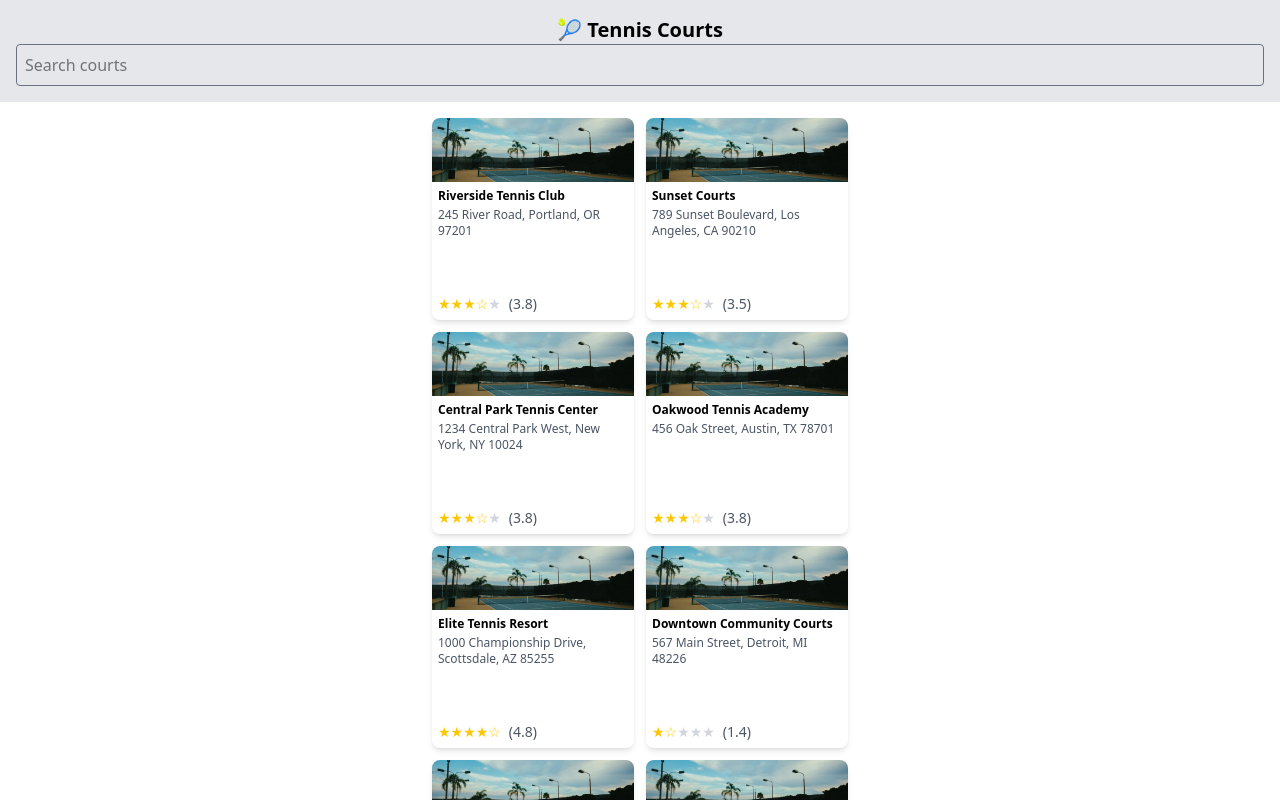
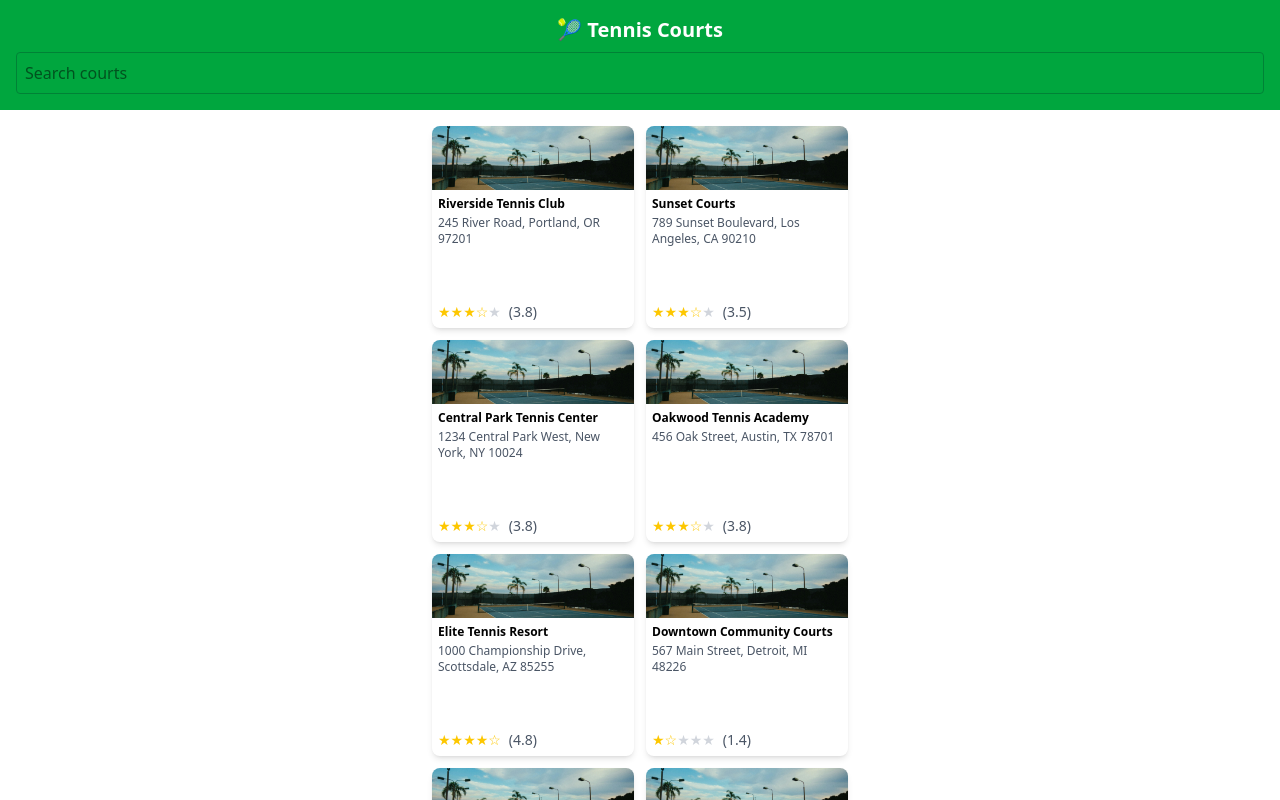
Before and after one commit to BYOB-Sports/code-challenges, a React (Vite) app in the folder frontend-challenge/tennis-court-viewer/: page / in a window 1280 px wide. Built offline with nearby package versions, Linux system fonts and the light colour scheme.

Commit message:
Changed colors of elements to fit tennis theme

```diff
--- a/frontend-challenge/tennis-court-viewer/src/components/AddReview.jsx
+++ b/frontend-challenge/tennis-court-viewer/src/components/AddReview.jsx
@@ -57,7 +57,8 @@ const AddReview = ({ addReview }) => {
         onChange={(e) => setComment(e.target.value)}
       />
 
-      <button type="submit" className="bg-blue-500 text-white p-2 rounded">Submit Review</button>
+      {/* Prompt: Help me make the submit button look "tennis court green" */}
+      <button type="submit" className="bg-green-600 hover:bg-green-700 text-white p-2 rounded transition-colors">Submit Review</button>
     </form>
   )
 
--- a/frontend-challenge/tennis-court-viewer/src/components/Navigation.jsx
+++ b/frontend-challenge/tennis-court-viewer/src/components/Navigation.jsx
@@ -2,14 +2,15 @@ import { Link } from 'react-router-dom';
 
 const Navigation = ({ search, setSearch }) => {
   return (
-    <nav className="bg-gray-200 p-4 sticky top-0">
+    <nav className="bg-green-600 p-4 sticky top-0">
+      {/* Prompt: Help me make the nav bar look "tennis court green" */}
       <div className="flex justify-center items-center">
-        <Link to="/" className="text-xl font-bold">🎾 Tennis Courts</Link>
+        <Link to="/" className="text-xl font-bold text-white">🎾 Tennis Courts</Link>
       </div>
       <input
         type="text"
         placeholder="Search courts"
-        className="justify-center w-full border border-gray-500 p-2 rounded"
+        className="justify-center w-full border border-green-700 p-2 rounded mt-2"
         value={search}
         onChange={(e) => setSearch(e.target.value)}
       />
--- a/frontend-challenge/tennis-court-viewer/src/pages/CourtDetails.jsx
+++ b/frontend-challenge/tennis-court-viewer/src/pages/CourtDetails.jsx
@@ -47,9 +47,10 @@ const CourtDetails = () => {
 
   return (
     <div className="min-h-screen bg-gray-50">
-      <div className="bg-gray-200 p-4 sticky top-0 flex justify-center items-center">
+      {/* Prompt: Help me make the nav bar look "tennis court green" */}
+      <div className="bg-green-600 p-4 sticky top-0 flex justify-center items-center">
         <div className="max-w-md mx-auto">
-        <Link to="/" className="text-xl font-bold">← Back to Courts</Link>
+        <Link to="/" className="text-xl font-bold text-white">← Back to Courts</Link>
         </div>
       </div>
 
```
